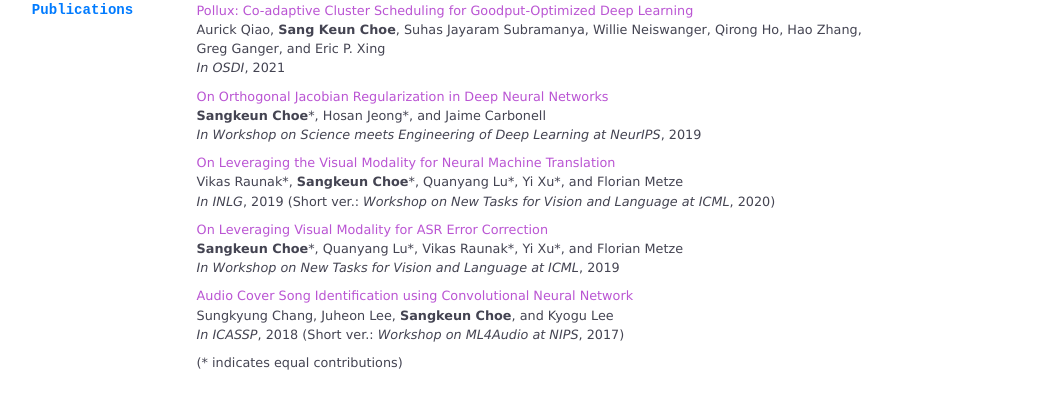
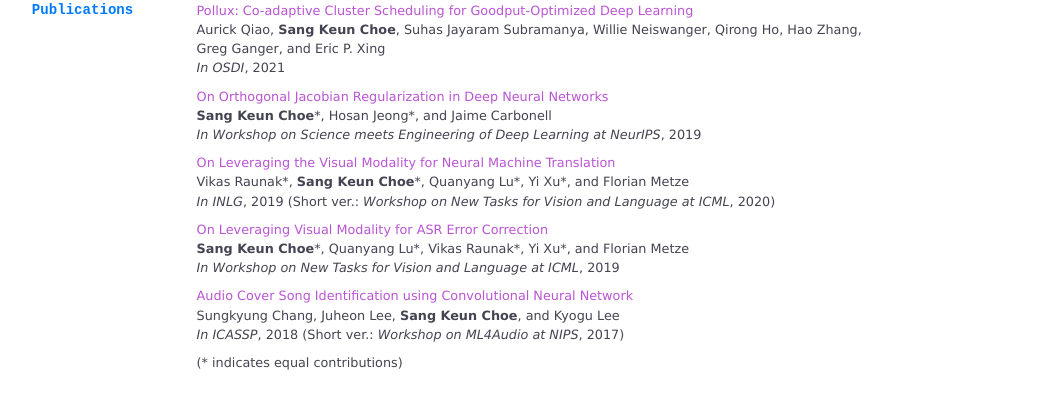
Before and after one commit to sangkeun00/sangkeun00.github.io, a Jekyll site: the page built from index.md, in a window 1280 px wide. Shown: the part 474-886 px from the top of the page, without its empty margins (133-1196 px from the left). Built offline with Jekyll 4.4.1, drawn with Linux system fonts in a browser that asks for light colours; nearby versions of some CDN libraries; a style sheet for code colours, icons or effects is not loaded.

Commit message:
fix publication name

```diff
--- a/index.md
+++ b/index.md
@@ -39,13 +39,13 @@
 <!--*Publication list also available [in Google Scholar](https://scholar.google.fi/citations?user=FvYhWOAAAAAJ). Asterisks indicate student lead authors.*-->
 <a href="https://sangkeun00.github.io" style="color:#BA55D3; text-decoration:none" onmouseover="this.style.color='#39f'; this.style.textDecoration='none'" onmouseout="this.style.color='#BA55D3'; this.style.textDecoration='none'">Pollux: Co-adaptive Cluster Scheduling for Goodput-Optimized Deep Learning</a><br>Aurick Qiao, **Sang Keun Choe**, Suhas Jayaram Subramanya, Willie Neiswanger, Qirong Ho, Hao Zhang, Greg Ganger, and Eric P. Xing<br>*In OSDI*, 2021
 
-<a href="https://sites.google.com/view/sedl-workshop/past-editions/2019-main/2019-contributed-posters?authuser=0" style="color:#BA55D3; text-decoration:none" onmouseover="this.style.color='#39f'; this.style.textDecoration='none'" onmouseout="this.style.color='#BA55D3'; this.style.textDecoration='none'">On Orthogonal Jacobian Regularization in Deep Neural Networks</a><br>**Sangkeun Choe**&#42;, Hosan Jeong&#42;, and Jaime Carbonell<br>*In Workshop on Science meets Engineering of Deep Learning at NeurIPS*, 2019
+<a href="https://sites.google.com/view/sedl-workshop/past-editions/2019-main/2019-contributed-posters?authuser=0" style="color:#BA55D3; text-decoration:none" onmouseover="this.style.color='#39f'; this.style.textDecoration='none'" onmouseout="this.style.color='#BA55D3'; this.style.textDecoration='none'">On Orthogonal Jacobian Regularization in Deep Neural Networks</a><br>**Sang Keun Choe**&#42;, Hosan Jeong&#42;, and Jaime Carbonell<br>*In Workshop on Science meets Engineering of Deep Learning at NeurIPS*, 2019
 
-<a href="https://arxiv.org/pdf/1910.02754.pdf" style="color:#BA55D3; text-decoration:none" onmouseover="this.style.color='#39f'; this.style.textDecoration='none'" onmouseout="this.style.color='#BA55D3'; this.style.textDecoration='none'">On Leveraging the Visual Modality for Neural Machine Translation</a><br>Vikas Raunak&#42;, **Sangkeun Choe**&#42;, Quanyang Lu&#42;, Yi Xu&#42;, and Florian Metze<br>*In INLG*, 2019 (Short ver.: *Workshop on New Tasks for Vision and Language at ICML*, 2020)
+<a href="https://arxiv.org/pdf/1910.02754.pdf" style="color:#BA55D3; text-decoration:none" onmouseover="this.style.color='#39f'; this.style.textDecoration='none'" onmouseout="this.style.color='#BA55D3'; this.style.textDecoration='none'">On Leveraging the Visual Modality for Neural Machine Translation</a><br>Vikas Raunak&#42;, **Sang Keun Choe**&#42;, Quanyang Lu&#42;, Yi Xu&#42;, and Florian Metze<br>*In INLG*, 2019 (Short ver.: *Workshop on New Tasks for Vision and Language at ICML*, 2020)
 
-<a href="https://srvk.github.io/how2-challenge/assets/authors/TH2_paper_7.pdf" style="color:#BA55D3; text-decoration:none" onmouseover="this.style.color='#39f'; this.style.textDecoration='none'" onmouseout="this.style.color='#BA55D3'; this.style.textDecoration='none'">On Leveraging Visual Modality for ASR Error Correction</a><br> **Sangkeun Choe**&#42;, Quanyang Lu&#42;, Vikas Raunak&#42;, Yi Xu&#42;, and Florian Metze<br>*In Workshop on New Tasks for Vision and Language at ICML*, 2019
+<a href="https://srvk.github.io/how2-challenge/assets/authors/TH2_paper_7.pdf" style="color:#BA55D3; text-decoration:none" onmouseover="this.style.color='#39f'; this.style.textDecoration='none'" onmouseout="this.style.color='#BA55D3'; this.style.textDecoration='none'">On Leveraging Visual Modality for ASR Error Correction</a><br> **Sang Keun Choe**&#42;, Quanyang Lu&#42;, Vikas Raunak&#42;, Yi Xu&#42;, and Florian Metze<br>*In Workshop on New Tasks for Vision and Language at ICML*, 2019
 
-<a href="https://arxiv.org/abs/1712.00166" style="color:#BA55D3; text-decoration:none" onmouseover="this.style.color='#39f'; this.style.textDecoration='none'" onmouseout="this.style.color='#BA55D3'; this.style.textDecoration='none'">Audio Cover Song Identification using Convolutional Neural Network</a><br>Sungkyung Chang, Juheon Lee, **Sangkeun Choe**, and Kyogu Lee<br>*In ICASSP*, 2018 (Short ver.: *Workshop on ML4Audio at NIPS*, 2017)
+<a href="https://arxiv.org/abs/1712.00166" style="color:#BA55D3; text-decoration:none" onmouseover="this.style.color='#39f'; this.style.textDecoration='none'" onmouseout="this.style.color='#BA55D3'; this.style.textDecoration='none'">Audio Cover Song Identification using Convolutional Neural Network</a><br>Sungkyung Chang, Juheon Lee, **Sang Keun Choe**, and Kyogu Lee<br>*In ICASSP*, 2018 (Short ver.: *Workshop on ML4Audio at NIPS*, 2017)
 
 (&#42; indicates equal contributions)
 
```
